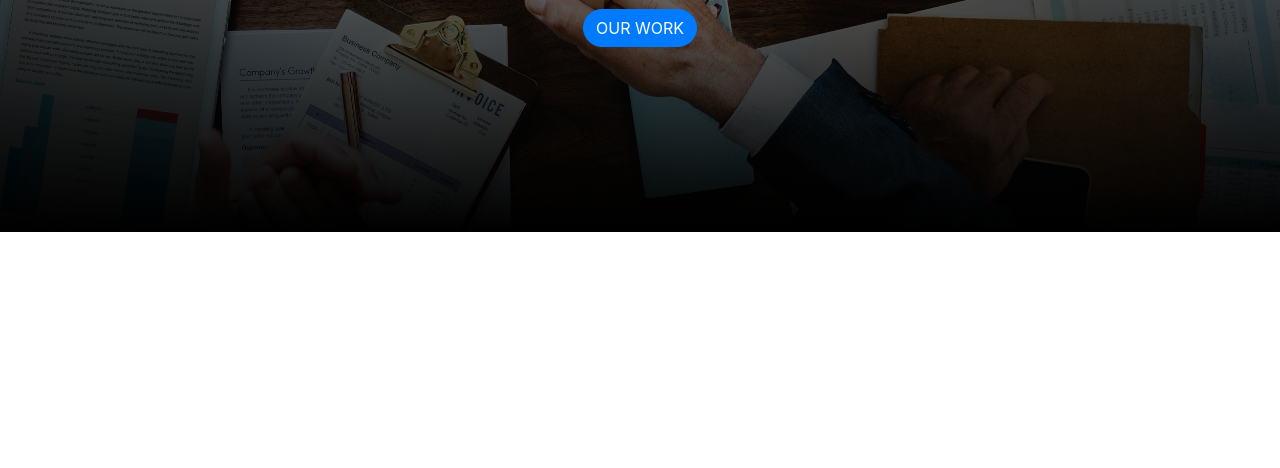
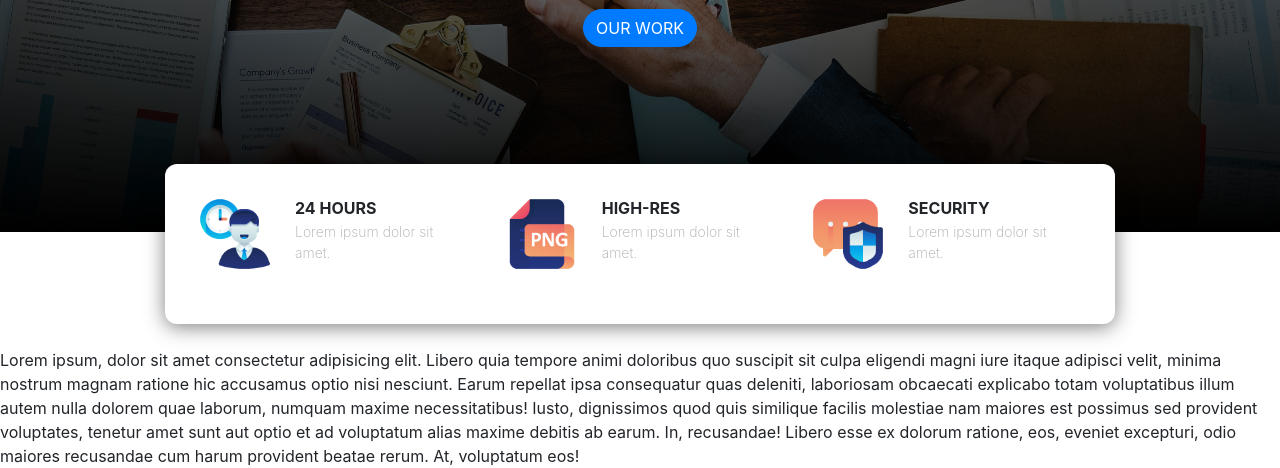
Before and after one commit to D4ITON/landing-bootstrap, a plain HTML site: page index.html in a window 1280 px wide. Shown: the part 407-875 px from the top of the page. Before the commit the page ends 800 px from the top, so only its background shows below. Drawn offline with nearby package versions, Linux system fonts and the light colour scheme; a web font is replaced by a local one.

Commit message:
agregando panel

```diff
--- a/index.html
+++ b/index.html
@@ -63,10 +63,36 @@
 
     <!-- FIN JUMBOTROM -->
 
+    <!-- CONTAINER -->
+        <div class="container">
+            <!-- INFO PANEL -->
+            <div class="row justify-content-center">
+                <div class="col-10 info-panel">
+                    <div class="row">
+                        <div class="col-lg">
+                            <img src="img/employee.png" alt="employee" class="float-left">
+                            <h4>24 Hours</h4>
+                            <P>Lorem ipsum dolor sit amet.</P>
+                        </div>
+                        <div class="col-lg">
+                            <img src="img/hires.png" alt="hires" class="float-left">
+                            <h4>High-Res</h4>
+                            <P>Lorem ipsum dolor sit amet.</P>
+                        </div>
+                        <div class="col-lg">
+                            <img src="img/security.png" alt="security" class="float-left">
+                            <h4>Security</h4>
+                            <P>Lorem ipsum dolor sit amet.</P>
+                        </div>
+                    </div>
+                </div>
+            </div>
+            <!-- FIN INFO PANEL -->
+        </div>
+    <!-- FIN CONTAINER -->
 
-
-
-
+<br>
+<div class="text">Lorem ipsum, dolor sit amet consectetur adipisicing elit. Libero quia tempore animi doloribus quo suscipit sit culpa eligendi magni iure itaque adipisci velit, minima nostrum magnam ratione hic accusamus optio nisi nesciunt. Earum repellat ipsa consequatur quas deleniti, laboriosam obcaecati explicabo totam voluptatibus illum autem nulla dolorem quae laborum, numquam maxime necessitatibus! Iusto, dignissimos quod quis similique facilis molestiae nam maiores est possimus sed provident voluptates, tenetur amet sunt aut optio et ad voluptatum alias maxime debitis ab earum. In, recusandae! Libero esse ex dolorum ratione, eos, eveniet excepturi, odio maiores recusandae cum harum provident beatae rerum. At, voluptatum eos!</div>
 
 
 
--- a/styles.css
+++ b/styles.css
@@ -43,6 +43,34 @@
 .jumbotron .display-4 span{
     font-weight: 500;
 }
+
+/* INFO PANEL */
+.info-panel{
+    box-shadow: 0 3px 20px rgba(0,0,0,.5);
+    border-radius: 12px;
+    background-color: white;
+    margin-top: -100px;
+    padding: 30px;
+}
+.info-panel img{
+    width: 80px;
+    height: 80px;
+    margin-right: 20px;
+    margin-bottom: 20px;
+}
+.info-panel h4 {
+    font-size: 16px;
+    text-transform: uppercase;
+    font-weight: bold;
+    margin-top: 5px;
+}
+.info-panel p{
+    font-size: 14px;
+    color: #acacac;
+    margin-top: -5px;
+    font-weight: 200;
+}
+
 /* Utility */
 .tombol{
     text-transform: uppercase;
```
